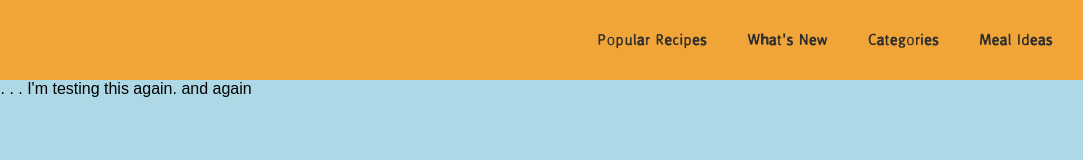
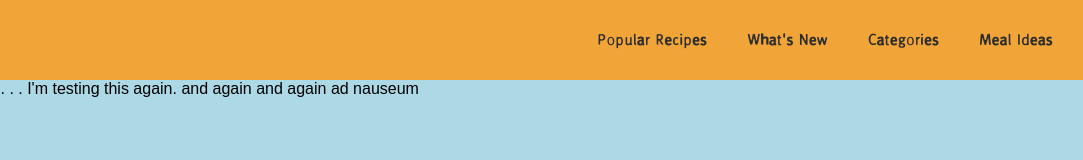
Before and after one commit to brentknudsenstud/RyParisProject, a plain HTML site: page index.html in a window 1280 px wide. Shown: the full height of the page, 197-1280 px from the left. Drawn offline with Linux system fonts and the light colour scheme; files whose address does not match are found by name.

Commit message:
added ad nauseum

```diff
--- a/index.html
+++ b/index.html
@@ -27,7 +27,7 @@
         </nav>
         </header>
         <div class="maincontent">
-            Hello World! I'm testing this . . . I'm testing this again. and again
+            Hello World! I'm testing this . . . I'm testing this again. and again and again ad nauseum
         </div>
 
     </body>
```
